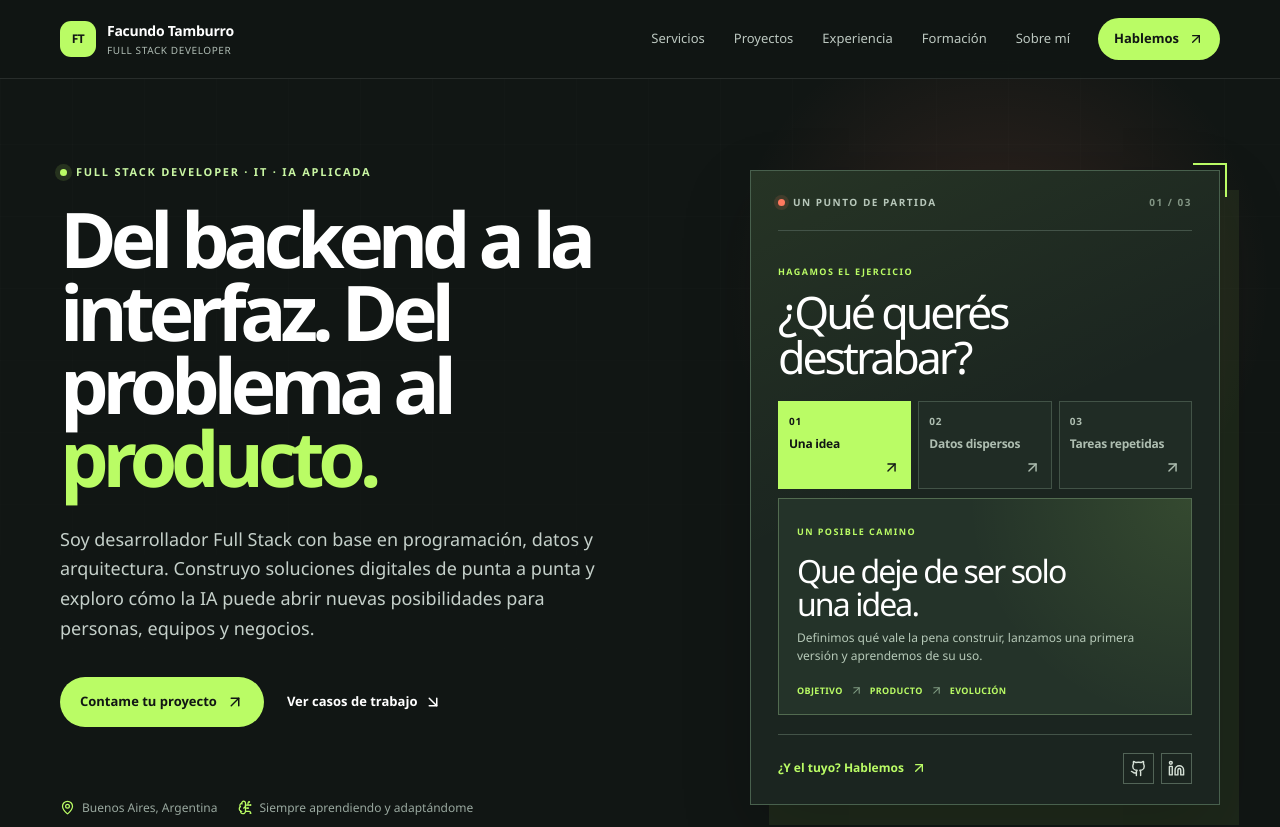
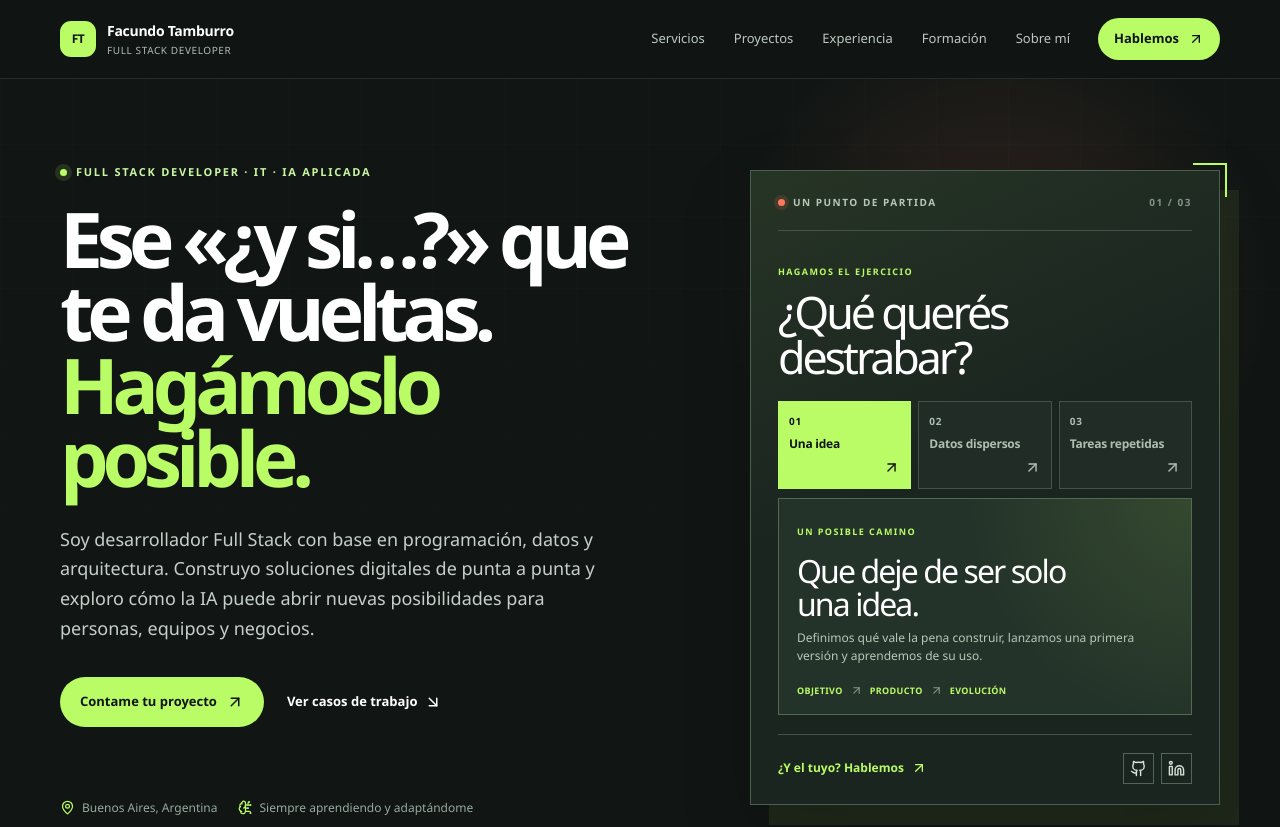
Before and after one commit to FTAMBURRO/Portfolio-Web, a React (Vite) app: page / in a window 1280 px wide. Shown: the top 827 px of the page. Built offline with nearby package versions, Linux system fonts and the light colour scheme.

Commit message:
Make hero headline more personal

```diff
--- a/src/app/components/Hero.tsx
+++ b/src/app/components/Hero.tsx
@@ -43,7 +43,7 @@ export function Hero() {
           </div>
 
           <h1>
-            Del backend a la interfaz. Del problema al <em>producto.</em>
+            Ese «¿y si…?» que te da vueltas. <em>Hagámoslo posible.</em>
           </h1>
 
           <p className="hero-lead">
```
